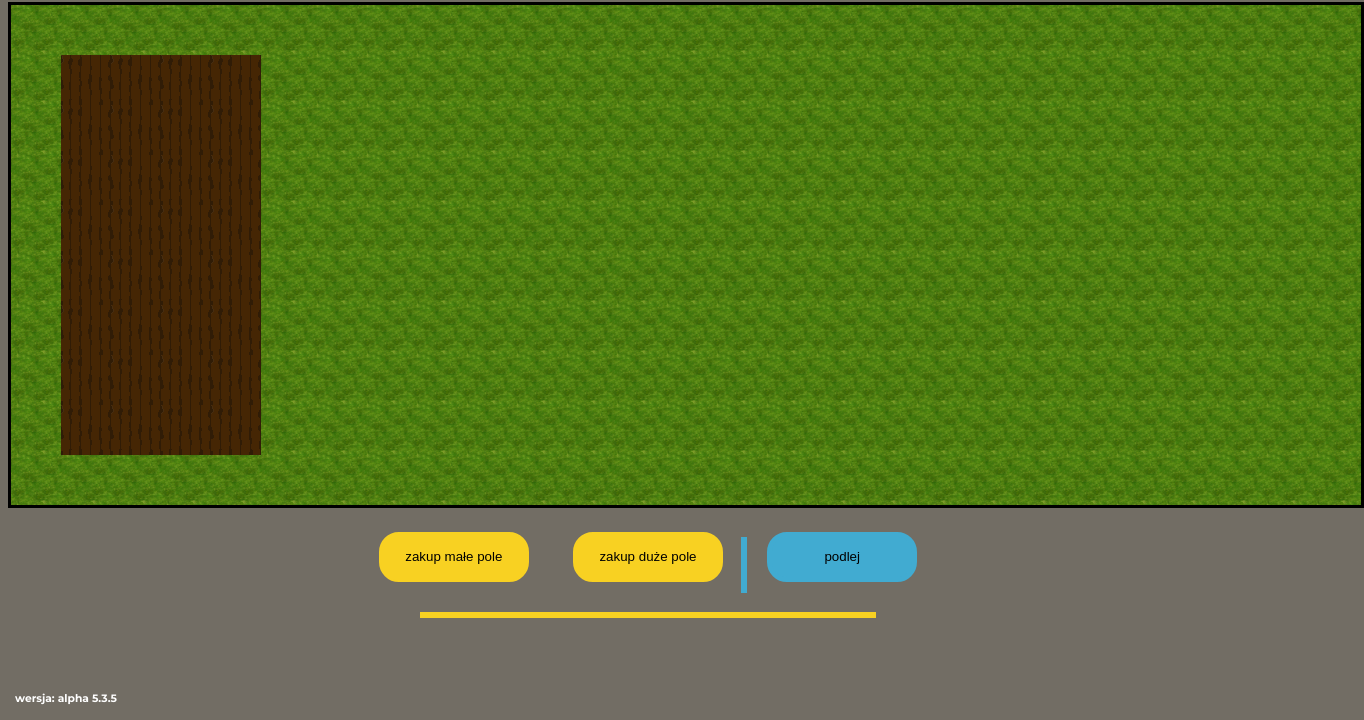
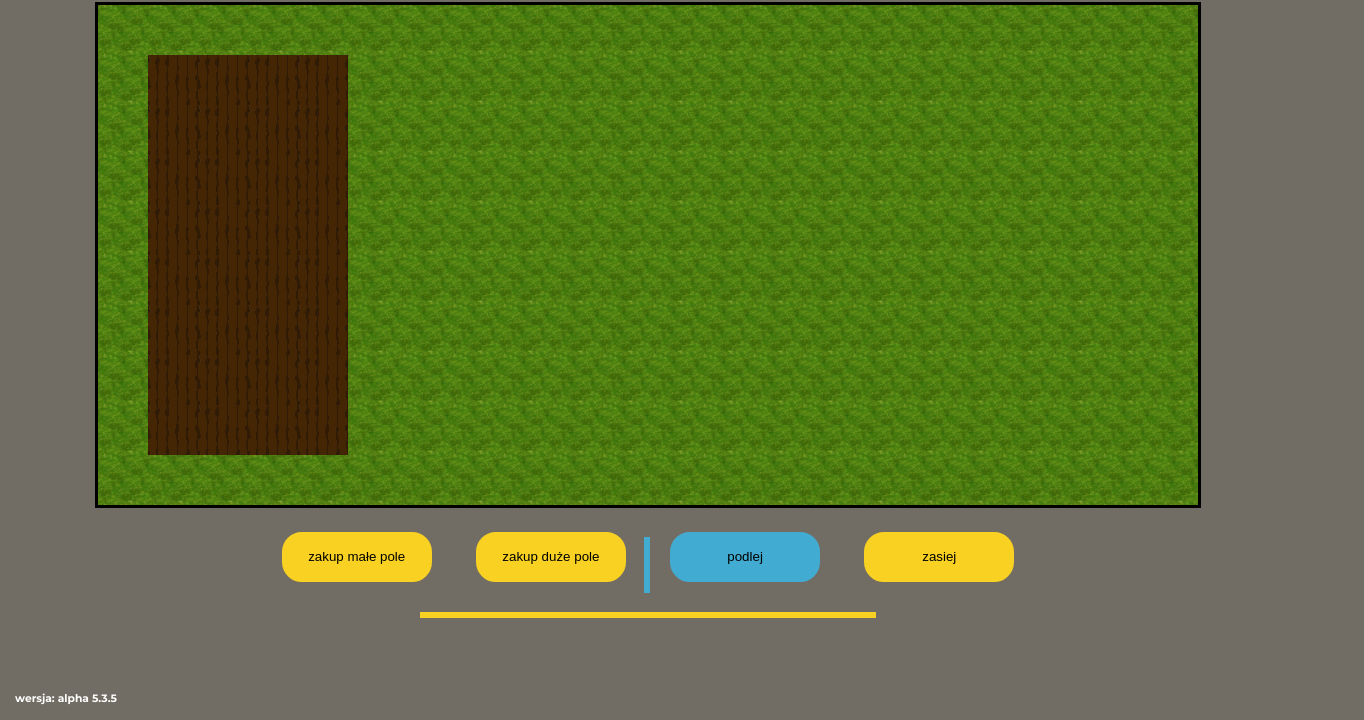
Before and after one commit to Wiktor102/FarmAdventure, a plain HTML site: page index.html in a window 1280 px wide. Both pictures are taken after a click on the button "zakup małe pole". Shown: the part 80-800 px from the top of the page, 1364 px wide, since content can reach past the window. Drawn offline with Linux system fonts and the light colour scheme.

Commit message:
Proper size and code optimalised

```diff
--- a/functions.js
+++ b/functions.js
@@ -12,39 +12,41 @@ var height = canv.height;
 var fieldX = 50;
 
 function clear() {
-    for(var i = 0; i <= (width - 50); i += 50){
+    for (var i = 0; i <= (width - 50); i += 50) {
 
-        for(var j = 0; j <= (height - 50); j += 50){
-            ctx.drawImage(grass,i,j,50,50)
+        for (var j = 0; j <= (height - 50); j += 50) {
+            ctx.drawImage(grass, i, j, 50, 50)
         }
     }
 }
 
+function drawField(img, x, y, w, h) {
+    for (var i = x; i < ((fieldX + w)); i += 50) {
 
-
-function drawField(img,x,y,w,h) {
-    for(var i = x; i <= ((fieldX + w) - 50); i += 50){
-
-        for(var j = y; j <= h - 50; j += 50){
-            ctx.drawImage(img,i,j,50,50)
+        for (var j = y; j <= h - 50; j += 50) {
+            ctx.drawImage(img, i, j, 50, 50)
         }
     }
 }
 
-function fieldSize(size){
-    if(size == 1){
-        if (fieldX < width - 250) {
-            drawField(field,fieldX,50,200,450);
+function fieldSize(size) {
+    if (size == 1) {
+
+        if (fieldX + 200 <= width - 50) {
+            drawField(field, fieldX, 50, 200, 450);
             fieldX += 250;
-        }else{
-            alert('Nie można zbudować poza mapą!');
+        } else {
+            alert("Nie można zbudować poza mapą!");
         }
-    }else if (size == 2){
-        if (fieldX < width - 350) {
-            drawField(field,fieldX,50,300,450);
+
+    } else if (size == 2) {
+
+        if (fieldX + 300 <= width - 50) {
+            drawField(field, fieldX, 50, 300, 450);
             fieldX += 350;
-        }else{
-            alert('Nie można zbudować poza mapą!');
+        } else {
+            alert("Nie można zbudować poza mapą!");
         }
+
     }
 }
--- a/index.html
+++ b/index.html
@@ -17,7 +17,7 @@
             <h1>Farm Adventure</h1>
         </header>
         <div id="canv_box">
-            <canvas id="canv" width="1350px" height="500px"></canvas>
+            <canvas id="canv" width="1100px" height="500px"></canvas>
         </div>
     </div>
 <img src="img/textures/grass/grass1.png" alt=":(" style="display: none;" id="I1">
@@ -29,31 +29,9 @@
 <button onclick="fieldSize(1)">zakup małe pole</button>
 <button onclick="fieldSize(2)">zakup duże pole</button>
 <button onclick="water()" id="b3">podlej</button>
+<button onclick="water()" id="b4">zasiej</button>
 
 <div id="hl"></div>
-
-
-
-
-
-
-
-
-
-
-
-
-
-
-
-
-
-
-
-
-
-
-
 
         <!-- <div id="kaktusy">
             ilość kaktusów:<br />
@@ -77,11 +55,7 @@
             <button onclick="kupHajs()">kup pieniądze</button>
         </div> -->
 
-
-
         <h6>wersja: alpha 5.3.5</h6>
-
-
 
     </div>
     <script src="functions.js"></script>
```
